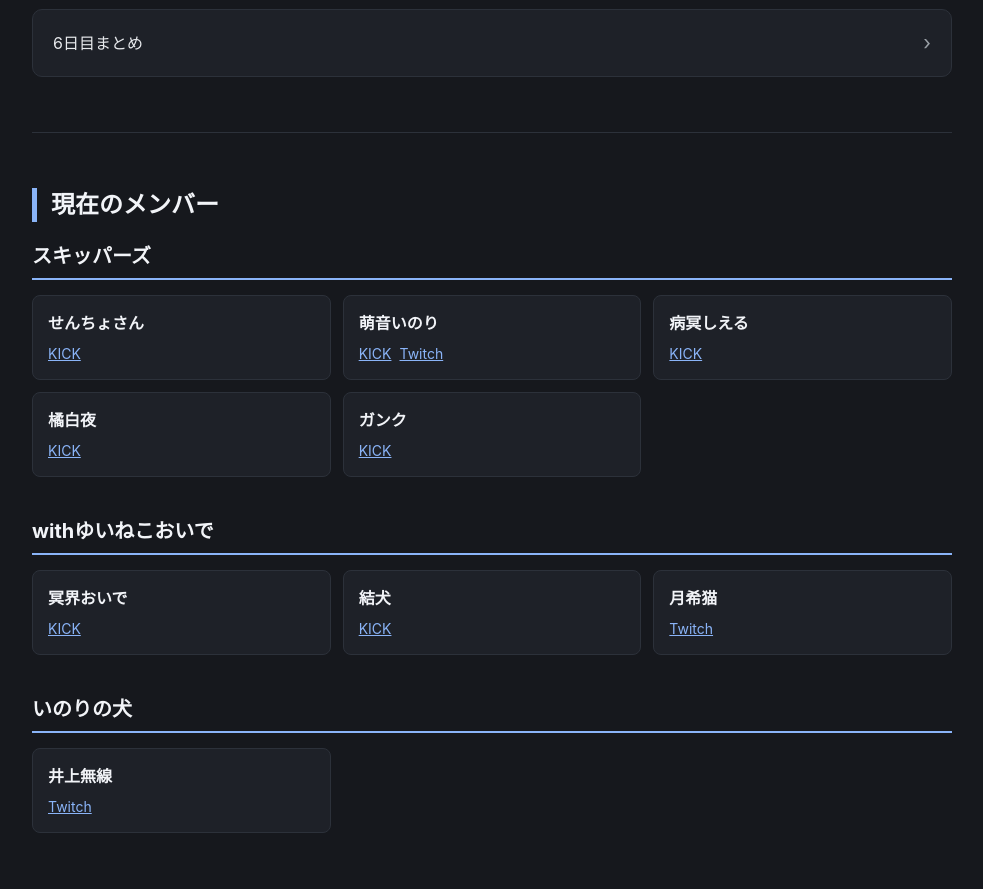
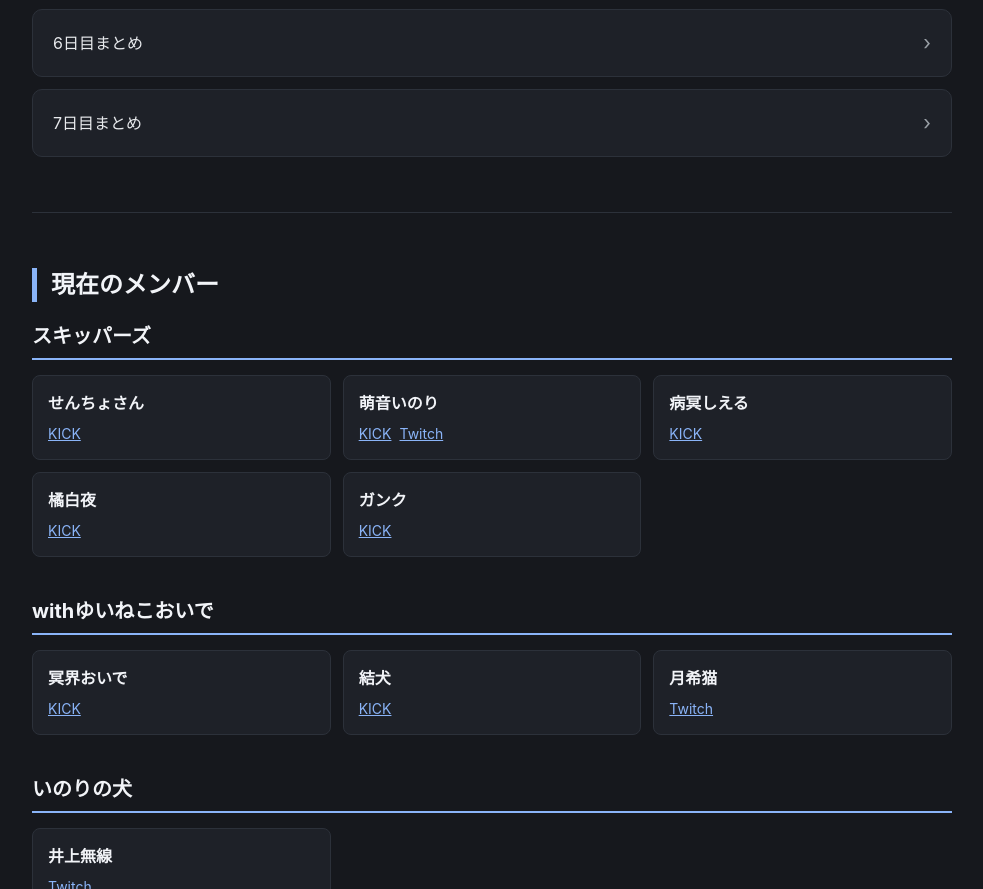
Before and after one commit to zizizinozi/puirus-kunio, a plain HTML site: page index.html in a window 1280 px wide. Shown: the part 1516-2405 px from the top of the page, without its empty margins (148-1131 px from the left). Drawn offline with Linux system fonts and the light colour scheme.

Commit message:
Update index.html

```diff
--- a/index.html
+++ b/index.html
@@ -325,6 +325,16 @@
                 <span class="arrow">›</span>
             </a>
 
+            <a
+                class="summary-link"
+                href="https://x.com/zizizin0zi/status/2098540710182166926?s=20"
+                target="_blank"
+                rel="noopener noreferrer"
+            >
+                <span>7日目まとめ</span>
+                <span class="arrow">›</span>
+            </a>
+
         </div>
 
 
```
